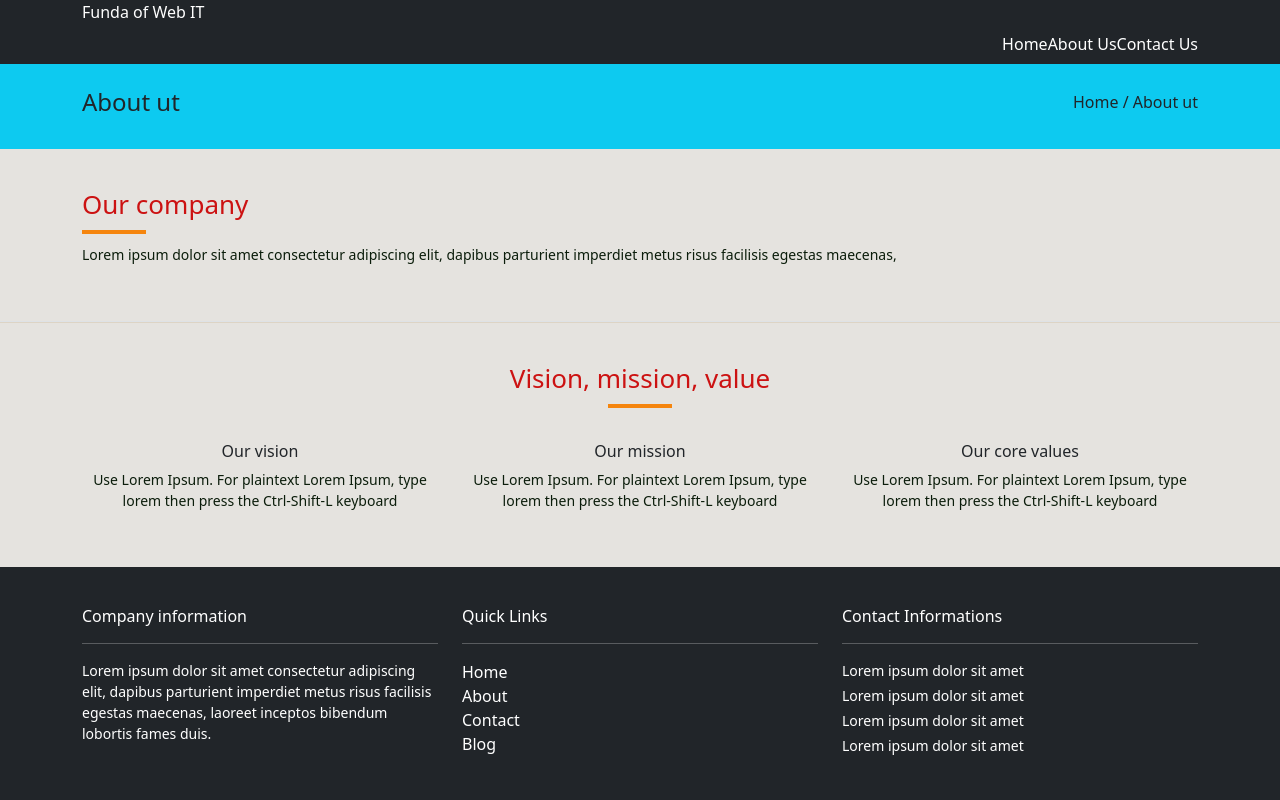
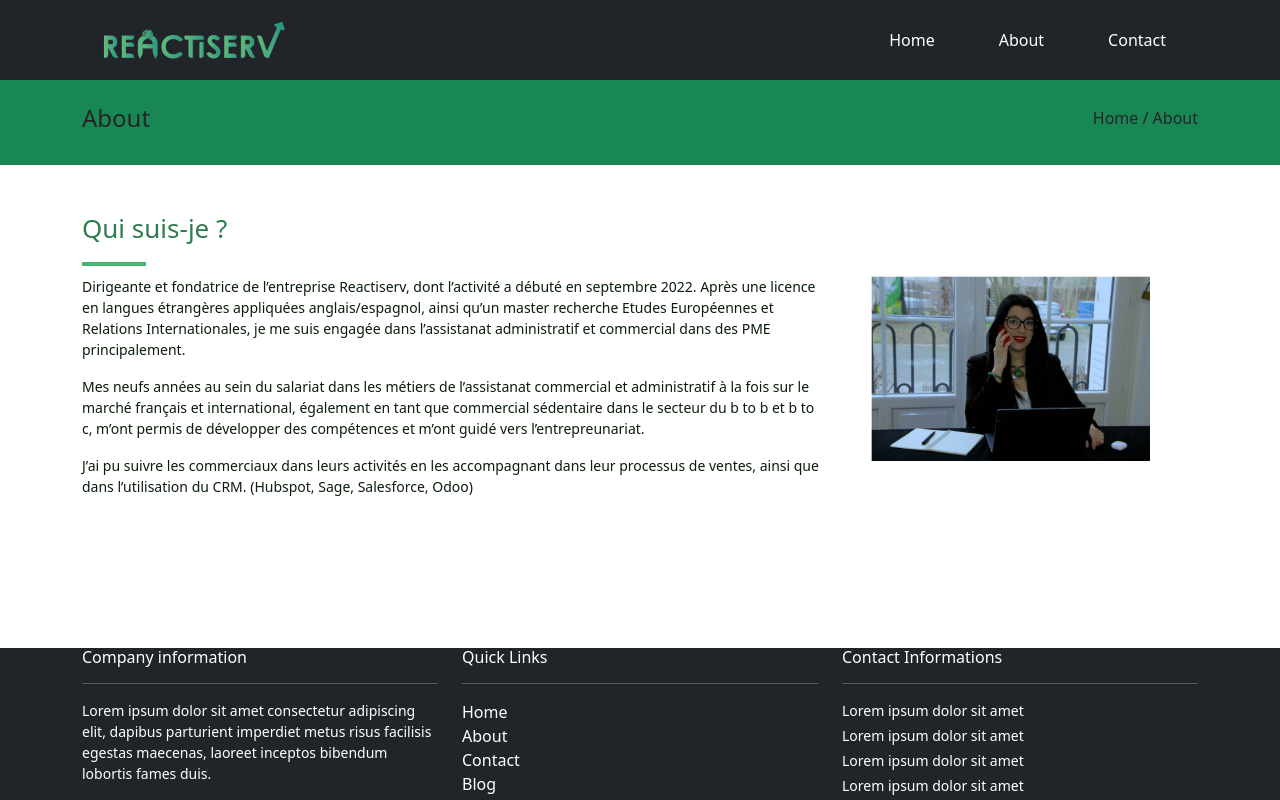
Before and after one commit to SoWadi/reactiserv-app, a React (Create React App) app: page /about in a window 1280 px wide. Built offline with nearby package versions, Linux system fonts and the light colour scheme.

Commit message:
1eres modifs

```diff
--- a/src/App.css
+++ b/src/App.css
@@ -3,20 +3,45 @@ p {
   color: rgb(11, 29, 11);
 }
 
-.section {
-  padding-top: 40px;
-  padding-bottom: 40px;
+.containerNav {
+  display: flex;
+}
+
+.nav-item {
+  padding-inline: 2em;
+
+}
+
+
+
+
+.LogoNav {
+  width: 14em;
+  padding: 20px;
+
+}
+
+
+
+.carousel-control-next-icon, .carousel-control-prev-icon {
+
+/*   background-color: fuchsia; */
+  width: 5rem;
 }
 
 .main-heading{
-  color: rgb(204, 18, 18);
+  color: rgb(47, 125, 77);
   font-size: 26px;
 }
+
+/* .aboutSection{
+  margin-top: -9rem;
+} */
 
 .underline{
   height: 4px;
   width: 4rem;
-  background-color: rgb(245, 133, 13);
+  background-color: rgb(72, 181, 114);
   margin-top: 10px;
   margin-bottom: 10px;
 }
--- a/src/App.js
+++ b/src/App.js
@@ -11,10 +11,11 @@ import Footer from "./components/inc/Footer";
 function App() {
   return (
     <Router>
-      <div>
+      <div className="d-flex flex-column min-vh-100">
         {/* Place your Navbar component outside of the Routes */}
         <Navbar />
 
+        <main className="flex-grow-1">
         <Routes>
 
           <Route exact path="/"
@@ -29,7 +30,7 @@ function App() {
           <Route path="/contact"
           element={<Contact />} />
         </Routes>
-
+</main>
         <Footer/>
       </div>
 
--- a/src/components/inc/Footer.js
+++ b/src/components/inc/Footer.js
@@ -3,7 +3,7 @@ import { Link } from "react-router-dom";
 
 function Footer () {
     return (
-        <section className="section footer bg-dark text-white">
+        <section className="section footer bg-dark text-white mt-5">
             <div className="container">
                 <div className="row">
                     <div className="col-md-4">
--- a/src/components/inc/Navbar.js
+++ b/src/components/inc/Navbar.js
@@ -1,34 +1,52 @@
 import React from "react";
 import { Link } from "react-router-dom";
+import LogoNav from "../images/LogoReactiserv.png";
 
 function Navbar() {
   return (
     <nav className="navbar-dark navbar-expand-lg bg-dark shadow">
-                <div className="container">
+      <div className="container containerNav">
         {/*                     <a className="" href="/">Navbar</a> */}
-                    <Link to="/" className="navbar-brand">Funda of Web IT</Link>
-
-                    <button className="navbar-toggler" type="button" data-bs-toggle="collapse" data-bs-target="#navbarSupportedContent" aria-controls="navbarSupportedContent" aria-expanded="false" aria-label="Toggle navigation">
+        <div>
+          <Link to="/" className="navbar-brand">
+            <img className="LogoNav" src={LogoNav} alt="Reactiserv"></img>
+          </Link>
+        </div>
+        <button
+          className="navbar-toggler"
+          type="button"
+          data-bs-toggle="collapse"
+          data-bs-target="#navbarSupportedContent"
+          aria-controls="navbarSupportedContent"
+          aria-expanded="false"
+          aria-label="Toggle navigation"
+        >
           <span className="navbar-toggler-icon"></span>
         </button>
 
         <div className="collapse navbar-collapse" id="navbarSupportedContent">
           <ul className="navbar-nav ms-auto mb-2 mb-lg-0">
-                        <li className="nav-item">
-                            <Link to="/home" className="nav-link active">Home</Link>
+            <li className="nav-item navLink">
+              <Link to="/home" className="nav-link active">
+                Home
+              </Link>
             </li>
             <li className="nav-item">
-                            <Link to="/about" className="nav-link active">About Us</Link>
+              <Link to="/about" className="nav-link active">
+                About
+              </Link>
             </li>
             <li className="nav-item">
-                            <Link to="/contact" className="nav-link active">Contact Us</Link>
+              <Link to="/contact" className="nav-link active">
+                Contact
+              </Link>
             </li>
+
 
           </ul>
         </div>
       </div>
     </nav>
-
   );
 }
 
--- a/src/components/pages/About.js
+++ b/src/components/pages/About.js
@@ -1,36 +1,57 @@
 import React from "react";
 import VMC from "./inc/Vmc";
+import photoLinda from "../images/AboutFoto.png";
 
 function Aboutus() {
   return (
     <div>
-      <section className="py-4 bg-info">
+      <section className="py-4 bg-success">
         <div className="container">
           <div className="row">
             <div className="col-md-4 my-auto">
-              <h4>About ut</h4>
+              <h4>About</h4>
             </div>
             <div className="col-md-8 my-auto">
-              <h6 className="float-end">Home / About ut</h6>
+              <h6 className="float-end">Home / About</h6>
             </div>
           </div>
         </div>
       </section>
 
-      <section className="section bg-c-light border-bottom">
-        <div className="container">
-            <h5 className="main-heading">Our company</h5>
-            <div className="underline"></div>
+      <section className="section mt-5">
+        <div className="container d-flex flex-column">
+          <h5 className="main-heading">Qui suis-je ?</h5>
+          <div className="underline"></div>
+          <div>
+            <img className="w-25 float-end mx-5" src={photoLinda}></img>
             <p>
-            Lorem ipsum dolor sit amet consectetur adipiscing elit, dapibus parturient imperdiet metus risus facilisis egestas maecenas,
+              Dirigeante et fondatrice de l’entreprise Reactiserv, dont
+              l’activité a débuté en septembre 2022. Après une licence en
+              langues étrangères appliquées anglais/espagnol, ainsi qu’un master
+              recherche Etudes Européennes et Relations Internationales, je me
+              suis engagée dans l’assistanat administratif et commercial dans
+              des PME principalement.
             </p>
+
+            <p>
+              Mes neufs années au sein du salariat dans les métiers de
+              l’assistanat commercial et administratif à la fois sur le marché
+              français et international, également en tant que commercial
+              sédentaire dans le secteur du b to b et b to c, m’ont permis de
+              développer des compétences et m’ont guidé vers l’entrepreunariat.
+            </p>
+
+            <p>
+              J’ai pu suivre les commerciaux dans leurs activités en les
+              accompagnant dans leur processus de ventes, ainsi que dans
+              l’utilisation du CRM. (Hubspot, Sage, Salesforce, Odoo){" "}
+            </p>
+          </div>
         </div>
       </section>
 
-            {/* Our Vision, mission and value*/}
-            <VMC />
-
-
+      {/* Our Vision, mission and value*/}
+      {/*  <VMC /> */}
     </div>
   );
 }
--- a/src/components/pages/Contact.js
+++ b/src/components/pages/Contact.js
@@ -3,7 +3,7 @@ import React from "react";
 function Contactus() {
   return (
     <div>
-      <section className="py-4 bg-info">
+      <section className="py-4 mb-5 bg-success">
         <div className="container">
           <div className="row">
             <div className="col-md-4 my-auto">
```
Also changed, not shown: src/components/images/AboutFoto.png (added), src/components/images/LogoReactiserv.png (added). Lines whose indentation alone changed are shown as unchanged.
